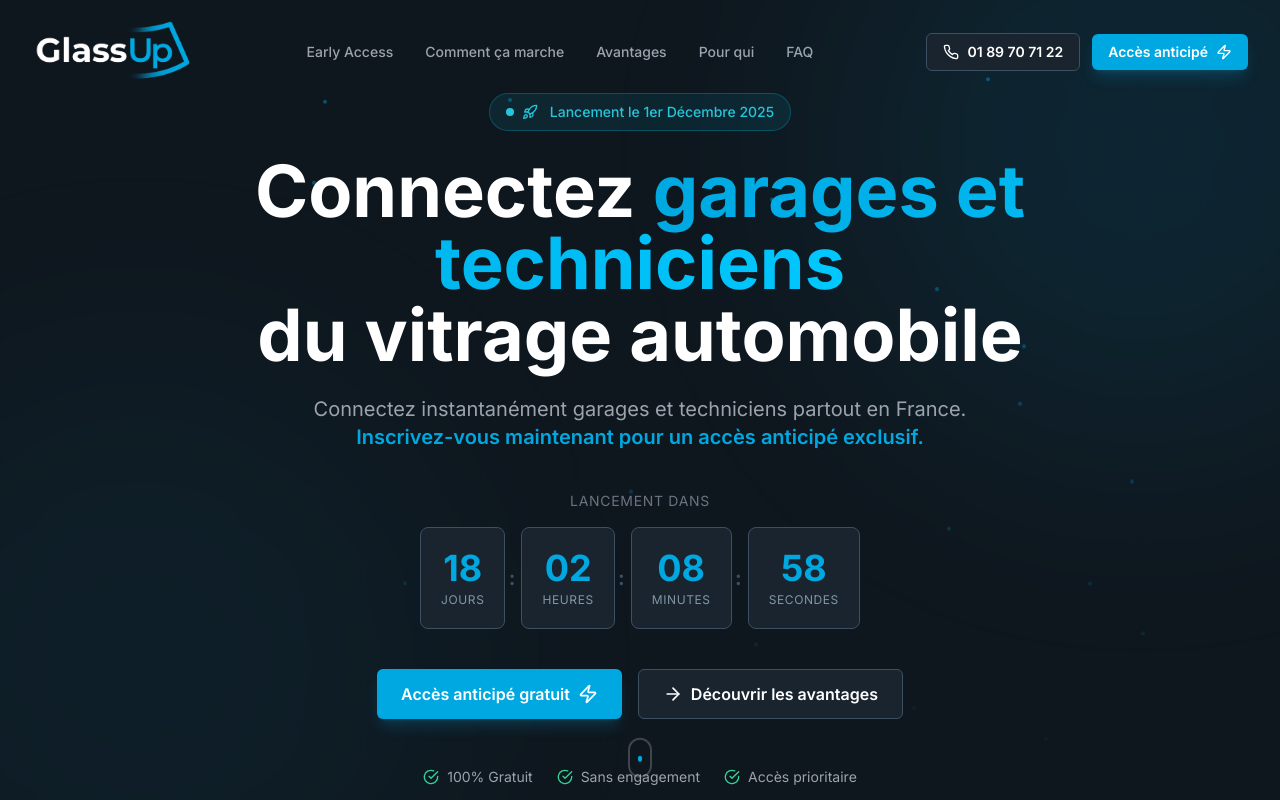
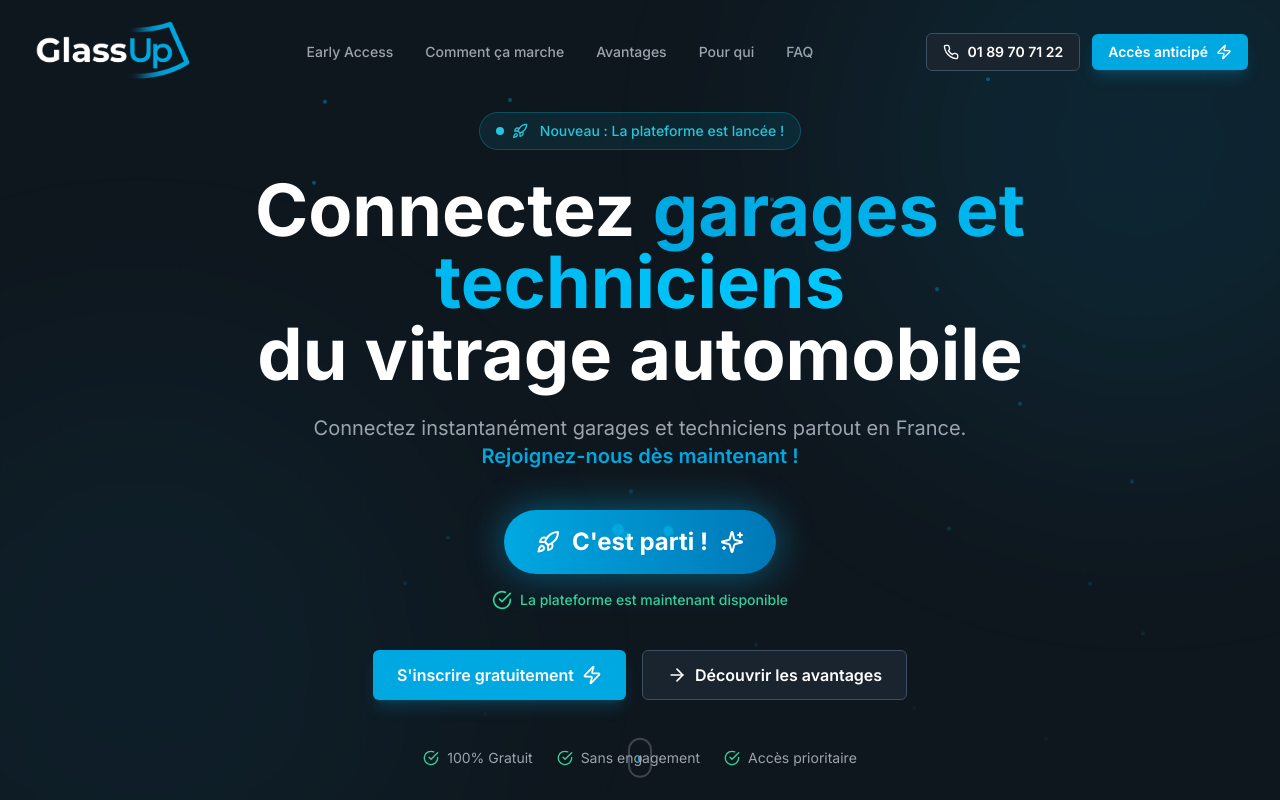
Before and after one commit to OzanYDZ51/delivpb_intervention_vitrine, a Next.js app: page / in a window 1280 px wide. Shown: the top 800 px of the page. Built offline with nearby package versions, Linux system fonts and the light colour scheme.

Commit message:
Mise à jour des messages d'annonce de lancement et des descriptions dans les composants CTA et Hero

```diff
--- a/components/CTA.tsx
+++ b/components/CTA.tsx
@@ -33,16 +33,16 @@ export function CTA({ onOpenModal }: CTAProps) {
           className="text-center"
         >
           <h2 className="text-3xl sm:text-4xl lg:text-5xl font-bold mb-6">
-            Ne ratez pas
+            La plateforme
             <br />
-            le lancement !
+            est disponible !
           </h2>
           <p className="text-gray-400 text-lg mb-8 max-w-xl mx-auto">
-            Inscrivez-vous maintenant pour profiter des avantages exclusifs
-            réservés aux early adopters.
+            Rejoignez la communauté des professionnels du vitrage automobile
+            et boostez votre activité dès aujourd'hui.
           </p>
 
-          {/* Mini countdown */}
+          {/* Launch badge */}
           <div className="mb-10">
             <Countdown />
           </div>
@@ -53,7 +53,7 @@ export function CTA({ onOpenModal }: CTAProps) {
               size="lg"
               rightIcon={<Zap className="w-5 h-5" />}
             >
-              Accès anticipé gratuit
+              S'inscrire gratuitement
             </Button>
             <Button variant="secondary" size="lg" onClick={scrollToSection}>
               Voir les avantages
--- a/components/Countdown.tsx
+++ b/components/Countdown.tsx
@@ -1,102 +1,74 @@
 'use client'
 
-import { useEffect, useState } from 'react'
 import { motion } from 'framer-motion'
+import { Rocket, CheckCircle, Sparkles } from 'lucide-react'
 
-interface TimeLeft {
-  days: number
-  hours: number
-  minutes: number
-  seconds: number
+export function LaunchBadge() {
+  return (
+    <motion.div
+      initial={{ opacity: 0, scale: 0.9 }}
+      animate={{ opacity: 1, scale: 1 }}
+      transition={{ duration: 0.5 }}
+      className="flex flex-col items-center gap-4"
+    >
+      {/* Badge principal */}
+      <div className="relative">
+        <motion.div
+          animate={{
+            boxShadow: [
+              '0 0 20px rgba(0, 168, 225, 0.3)',
+              '0 0 40px rgba(0, 168, 225, 0.5)',
+              '0 0 20px rgba(0, 168, 225, 0.3)'
+            ]
+          }}
+          transition={{ duration: 2, repeat: Infinity }}
+          className="bg-gradient-to-r from-[#00A8E1] to-[#0077B6] rounded-full px-8 py-4 flex items-center gap-3"
+        >
+          <Rocket className="w-6 h-6 text-white" />
+          <span className="text-xl sm:text-2xl font-bold text-white">
+            C'est parti !
+          </span>
+          <Sparkles className="w-6 h-6 text-white" />
+        </motion.div>
+
+        {/* Particules animées */}
+        {[...Array(6)].map((_, i) => (
+          <motion.div
+            key={i}
+            className="absolute w-2 h-2 bg-[#00A8E1] rounded-full"
+            initial={{ opacity: 0 }}
+            animate={{
+              opacity: [0, 1, 0],
+              scale: [0, 1.5, 0],
+              x: [0, (i % 2 === 0 ? 1 : -1) * (30 + i * 10)],
+              y: [0, -20 - i * 5],
+            }}
+            transition={{
+              duration: 1.5,
+              repeat: Infinity,
+              delay: i * 0.2,
+            }}
+            style={{
+              left: '50%',
+              top: '50%',
+            }}
+          />
+        ))}
+      </div>
+
+      {/* Message de confirmation */}
+      <motion.div
+        initial={{ opacity: 0, y: 10 }}
+        animate={{ opacity: 1, y: 0 }}
+        transition={{ delay: 0.3 }}
+        className="flex items-center gap-2 text-emerald-400"
+      >
+        <CheckCircle className="w-5 h-5" />
+        <span className="text-sm font-medium">La plateforme est maintenant disponible</span>
+      </motion.div>
+    </motion.div>
+  )
 }
 
-export function Countdown() {
-  const [timeLeft, setTimeLeft] = useState<TimeLeft>({
-    days: 0,
-    hours: 0,
-    minutes: 0,
-    seconds: 0,
-  })
-  const [mounted, setMounted] = useState(false)
-
-  useEffect(() => {
-    setMounted(true)
-
-    const calculateTimeLeft = () => {
-      // Date de lancement : 8 décembre 2025 à minuit
-      const launchDate = new Date('2025-12-08T00:00:00')
-      const now = new Date()
-      const difference = launchDate.getTime() - now.getTime()
-
-      if (difference > 0) {
-        return {
-          days: Math.floor(difference / (1000 * 60 * 60 * 24)),
-          hours: Math.floor((difference / (1000 * 60 * 60)) % 24),
-          minutes: Math.floor((difference / 1000 / 60) % 60),
-          seconds: Math.floor((difference / 1000) % 60),
-        }
-      }
-
-      return { days: 0, hours: 0, minutes: 0, seconds: 0 }
-    }
-
-    // Initial calculation
-    setTimeLeft(calculateTimeLeft())
-
-    // Update every second
-    const timer = setInterval(() => {
-      setTimeLeft(calculateTimeLeft())
-    }, 1000)
-
-    return () => clearInterval(timer)
-  }, [])
-
-  if (!mounted) {
-    return null
-  }
-
-  const timeBlocks = [
-    { value: timeLeft.days, label: 'Jours' },
-    { value: timeLeft.hours, label: 'Heures' },
-    { value: timeLeft.minutes, label: 'Minutes' },
-    { value: timeLeft.seconds, label: 'Secondes' },
-  ]
-
-  return (
-    <div className="flex flex-wrap justify-center gap-3 sm:gap-4">
-      {timeBlocks.map((block, index) => (
-        <motion.div
-          key={block.label}
-          initial={{ opacity: 0, y: 20 }}
-          animate={{ opacity: 1, y: 0 }}
-          transition={{ duration: 0.5, delay: index * 0.1 }}
-          className="relative"
-        >
-          <div className="bg-[#1A242F] border border-[#3D4F61] rounded-lg p-4 sm:p-5 min-w-[70px] sm:min-w-[85px] text-center hover:border-[#00A8E1]/50 transition-colors">
-            {/* Number */}
-            <motion.span
-              key={block.value}
-              initial={{ scale: 1.1, opacity: 0 }}
-              animate={{ scale: 1, opacity: 1 }}
-              className="text-2xl sm:text-3xl lg:text-4xl font-bold text-[#00A8E1] block"
-            >
-              {block.value.toString().padStart(2, '0')}
-            </motion.span>
-
-            {/* Label */}
-            <span className="text-xs text-[#8197A4] mt-1 block uppercase tracking-wider">
-              {block.label}
-            </span>
-          </div>
-
-          {/* Separator */}
-          {index < timeBlocks.length - 1 && (
-            <span className="absolute -right-2.5 top-1/2 -translate-y-1/2 text-xl text-[#3D4F61] hidden sm:block font-bold">
-              :
-            </span>
-          )}
-        </motion.div>
-      ))}
-    </div>
-  )
-}
+// Export avec l'ancien nom pour la compatibilité
+export { LaunchBadge as Countdown }
--- a/components/Hero.tsx
+++ b/components/Hero.tsx
@@ -88,7 +88,7 @@ export function Hero({ onOpenModal }: HeroProps) {
             >
               <Badge variant="cyan" dot pulse className="text-sm">
                 <Rocket className="w-4 h-4 mr-1" />
-                Lancement le 1er Décembre 2025
+                Nouveau : La plateforme est lancée !
               </Badge>
             </motion.div>
 
@@ -115,20 +115,17 @@ export function Hero({ onOpenModal }: HeroProps) {
               Connectez instantanément garages et techniciens partout en France.
               <br />
               <span className="text-[#00A8E1] font-semibold">
-                Inscrivez-vous maintenant pour un accès anticipé exclusif.
+                Rejoignez-nous dès maintenant !
               </span>
             </motion.p>
 
-            {/* Countdown */}
+            {/* Launch announcement */}
             <motion.div
               initial={{ opacity: 0, y: 20 }}
               animate={{ opacity: 1, y: 0 }}
               transition={{ duration: 0.5, delay: 0.3 }}
               className="mb-10"
             >
-              <p className="text-sm text-gray-500 mb-4 uppercase tracking-wider">
-                Lancement dans
-              </p>
               <Countdown />
             </motion.div>
 
@@ -145,7 +142,7 @@ export function Hero({ onOpenModal }: HeroProps) {
                 rightIcon={<Zap className="w-5 h-5" />}
                 className="group"
               >
-                <span>Accès anticipé gratuit</span>
+                <span>S'inscrire gratuitement</span>
               </Button>
               <Button
                 variant="secondary"
```
